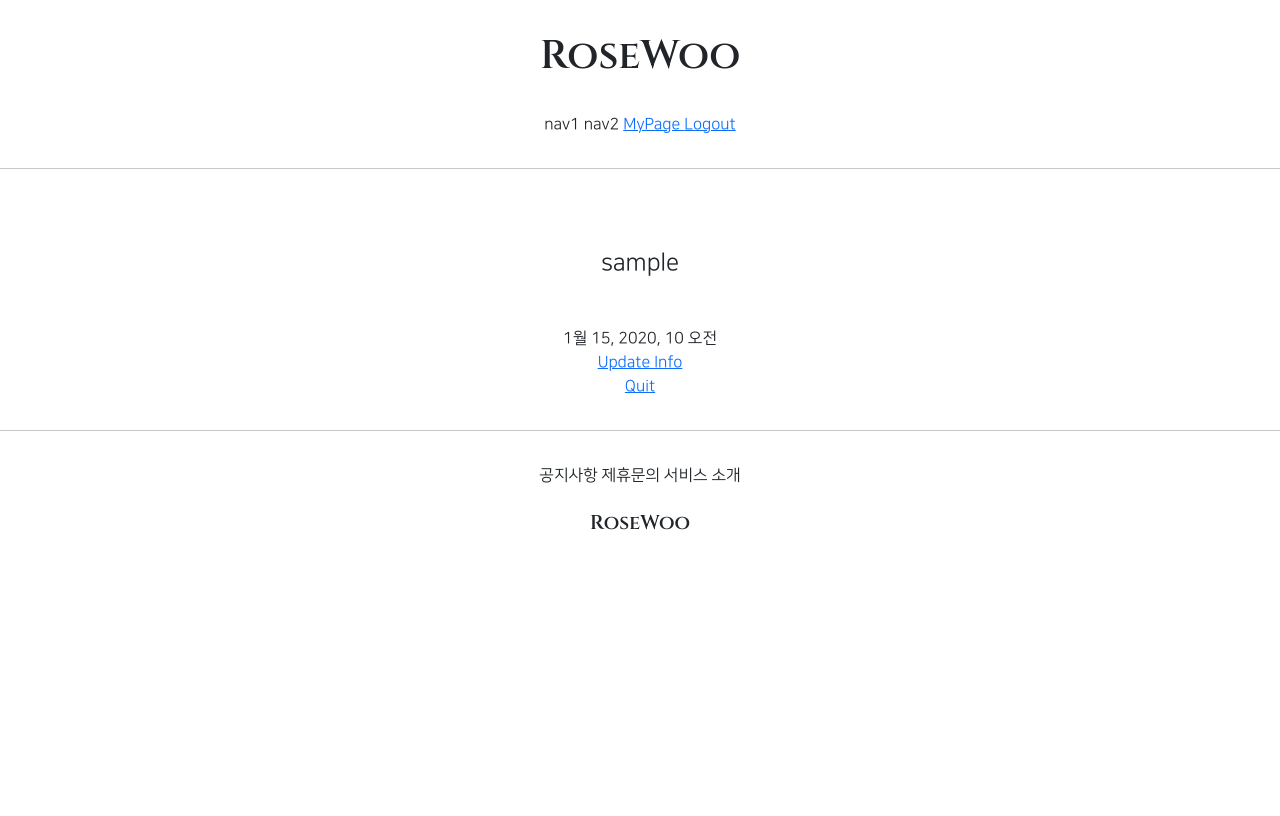
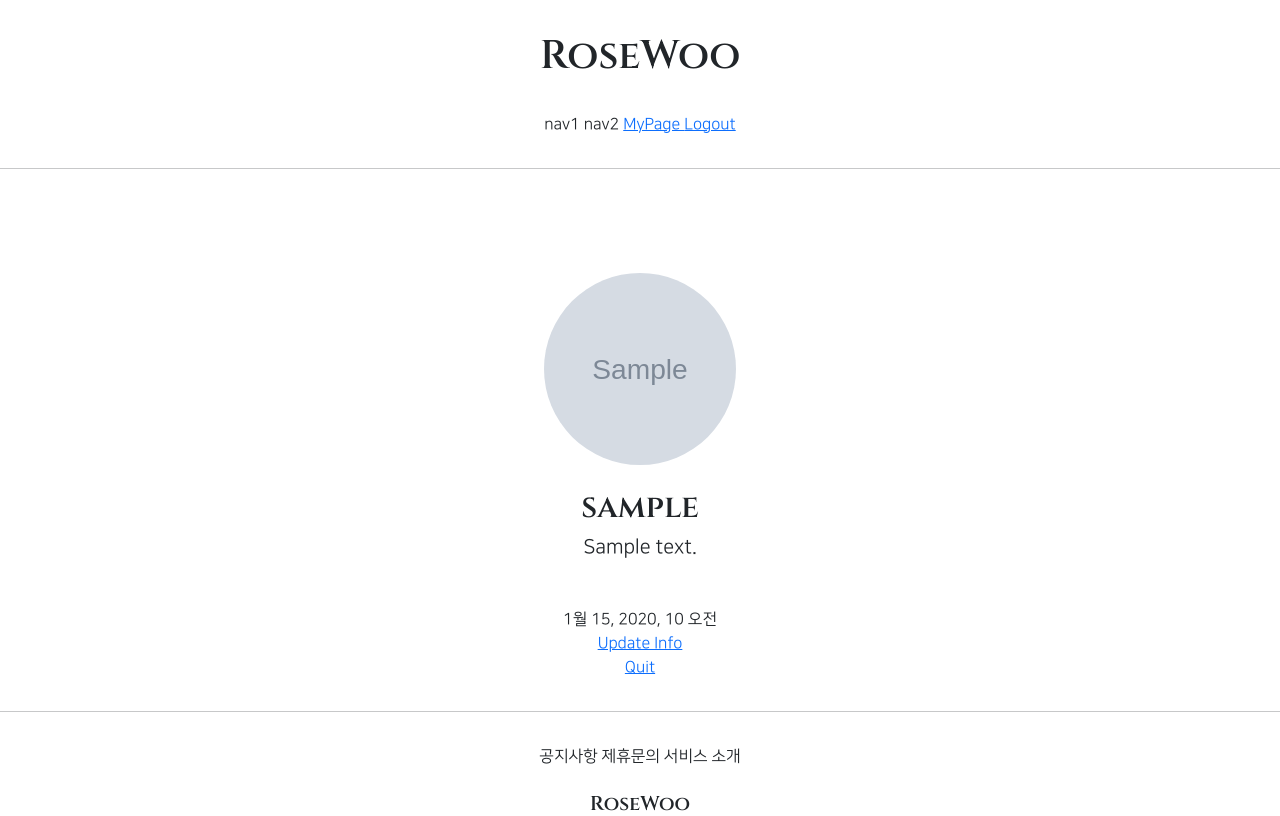
Before and after one commit to CHANWOO97/gis_2ban_2, a Django app: page /accounts/detail/1 in a window 1280 px wide. Shown: the top 816 px of the page. Before the commit the page ends 530 px from the top, so only its background shows below. Run offline with Django 3.2, Linux system fonts and the light colour scheme; a user stored in the database is signed in; tables that the repository leaves empty hold one stand-in row (values such as "Sample post"); grey boxes marked "Sample" are stand-in pictures; parts of the project's set-up code (start-up, migrations or seed data) failed here and were passed over; some libraries are stand-ins or nearby versions.

Commit message:
7/26 2ban class commit_3

```diff
--- a/accountapp/templates/accountapp/detail.html
+++ b/accountapp/templates/accountapp/detail.html
@@ -1,10 +1,22 @@
 {% extends 'base.html' %}
-
+{% load bootstrap4 %}
 {% block content %}
 
     <div class="text-center mw-500 m-auto">
         <div class="m-5">
-            <h4>{{ target_user.username }}</h4>
+            {% if target_user.profile %}
+                <img src="{{ target_user.profile.image.url }}"
+                        class="profile_image m-4"
+                        alt="profile image">
+                <h2 class="NNS_B">{{ target_user.profile.nickname }}</h2>
+                <h5>{{ target_user.profile.message }}</h5>
+            {% else %}
+            <h4>
+                <a href="{% url 'profileapp:create' %}">
+                    Create Profile
+                </a>
+            </h4>
+            {% endif %}
         </div>
         <div>
             {{ target_user.date_joined }}
--- a/gis_2ban_woo1/urls.py
+++ b/gis_2ban_woo1/urls.py
@@ -13,11 +13,13 @@ Including another URLconf
     1. Import the include() function: from django.urls import include, path
     2. Add a URL to urlpatterns:  path('blog/', include('blog.urls'))
 """
+from django.conf import settings
+from django.conf.urls.static import static
 from django.contrib import admin
 from django.urls import path, include
 
 urlpatterns = [
     path('admin/', admin.site.urls),
     path('accounts/', include('accountapp.urls')), # 라우팅
-    path('profiles/', include('profileapp.urls'))
-]
+    path('profiles/', include('profileapp.urls')),
+] + static(settings.MEDIA_URL, document_root=settings.MEDIA_ROOT)
--- a/profileapp/models.py
+++ b/profileapp/models.py
@@ -8,5 +8,5 @@ class Profile(models.Model):
                                 related_name='profile')
 
     image = models.ImageField(upload_to='profile/', null=True)
-    nickname = models.CharField(max_length=30, unique=True, null=True)
+    nickname = models.CharField(max_length=30, unique=True  , null=True)
     message = models.CharField(max_length=200, null=True)
--- a/profileapp/templates/profileapp/create.html
+++ b/profileapp/templates/profileapp/create.html
@@ -8,7 +8,8 @@
             <h4>Create Profile</h4>
         </div>
         <div>
-            <form action="{% url 'profileapp:create' %}" method="post">
+            <form action="{% url 'profileapp:create' %}" method="post"
+                                        enctype="multipart/form-data">
                 {% csrf_token %}
                  {% bootstrap_form form %}
                 <div class="m-5">
--- a/profileapp/views.py
+++ b/profileapp/views.py
@@ -13,3 +13,7 @@ class ProfileCreateView(CreateView):
     form_class = ProfileCreationForm
     success_url = reverse_lazy('accountapp:hello_world')
     template_name = 'profileapp/create.html'
+
+    def form_valid(self, form): # overide
+        form.instance.user = self.request.user
+        return super().form_valid(form)
--- a/static/base.css
+++ b/static/base.css
@@ -20,3 +20,15 @@
      max-width: 500px;
      padding: 1rem 1.5rem;
 }
+
+.profile_image {
+     height: 12rem;
+     width: 12rem;
+     border-radius: 20rem;
+     object-fit: cover;
+}
+
+.NNS_B {
+     font-family: 'Cinzel', serif;
+
+}
```
